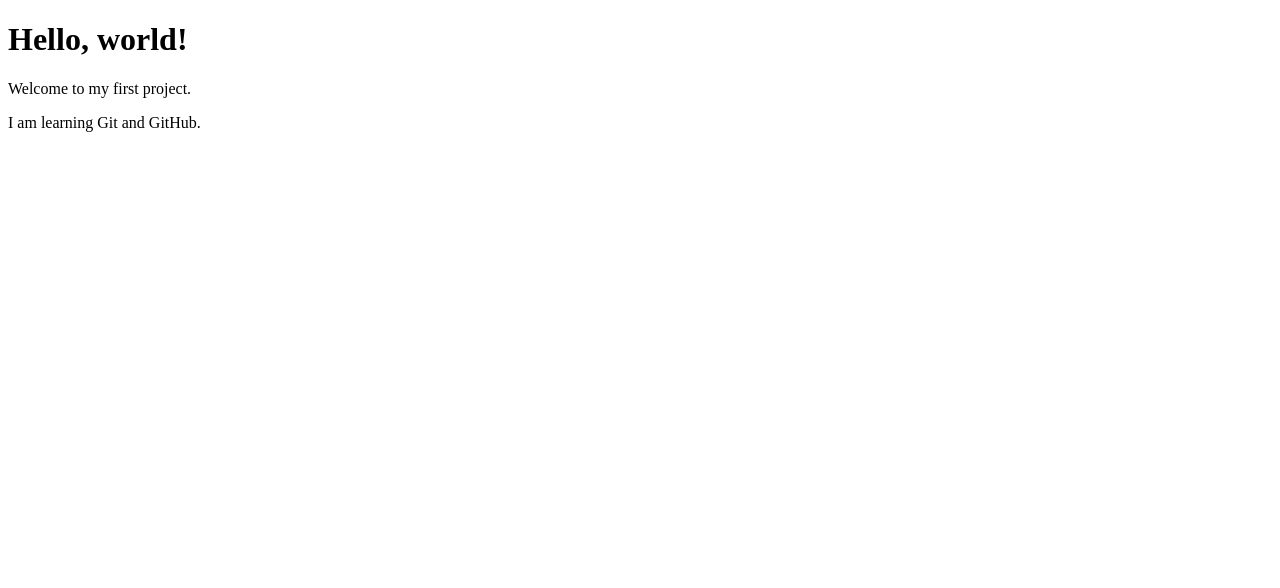
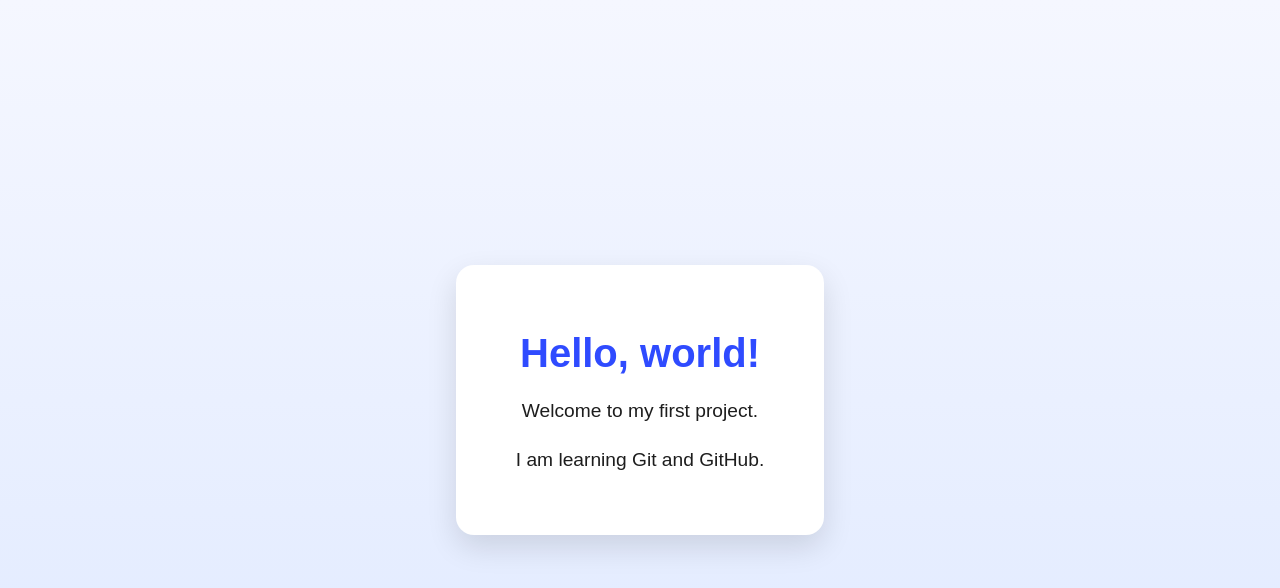
Before and after one commit to ladyredd-coder/my-first-website, a plain HTML site: page index.html in a window 1280 px wide. Drawn offline with Linux system fonts and the light colour scheme.

Commit message:
Add styling to homepage

```diff
--- a/index.html
+++ b/index.html
@@ -2,10 +2,13 @@
 <html>
 <head>
     <title>My First Website</title>
+    <link rel="stylesheet" href="style.css">
 </head>
 <body>
-    <h1>Hello, world!</h1>
-    <p>Welcome to my first project.</p>
-    <p>I am learning Git and GitHub.</p>
+    <div class="container">
+        <h1>Hello, world!</h1>
+        <p>Welcome to my first project.</p>
+        <p>I am learning Git and GitHub.</p>
+    </div>
 </body>
 </html>
--- /dev/null
+++ b/style.css
@@ -0,0 +1,30 @@
+body {
+    font-family: Arial, sans-serif;
+    background: linear-gradient(to bottom, #f5f7ff, #dfe9ff);
+    color: #1d1d1d;
+    margin: 0;
+    padding: 0;
+    display: flex;
+    justify-content: center;
+    align-items: center;
+    min-height: 100vh;
+}
+
+.container {
+    background: white;
+    padding: 40px 60px;
+    border-radius: 18px;
+    box-shadow: 0 12px 30px rgba(0,0,0,0.12);
+    text-align: center;
+}
+
+h1 {
+    color: #2f4bff;
+    font-size: 2.5rem;
+    margin-bottom: 15px;
+}
+
+p {
+    font-size: 1.2rem;
+    line-height: 1.6;
+}
```
